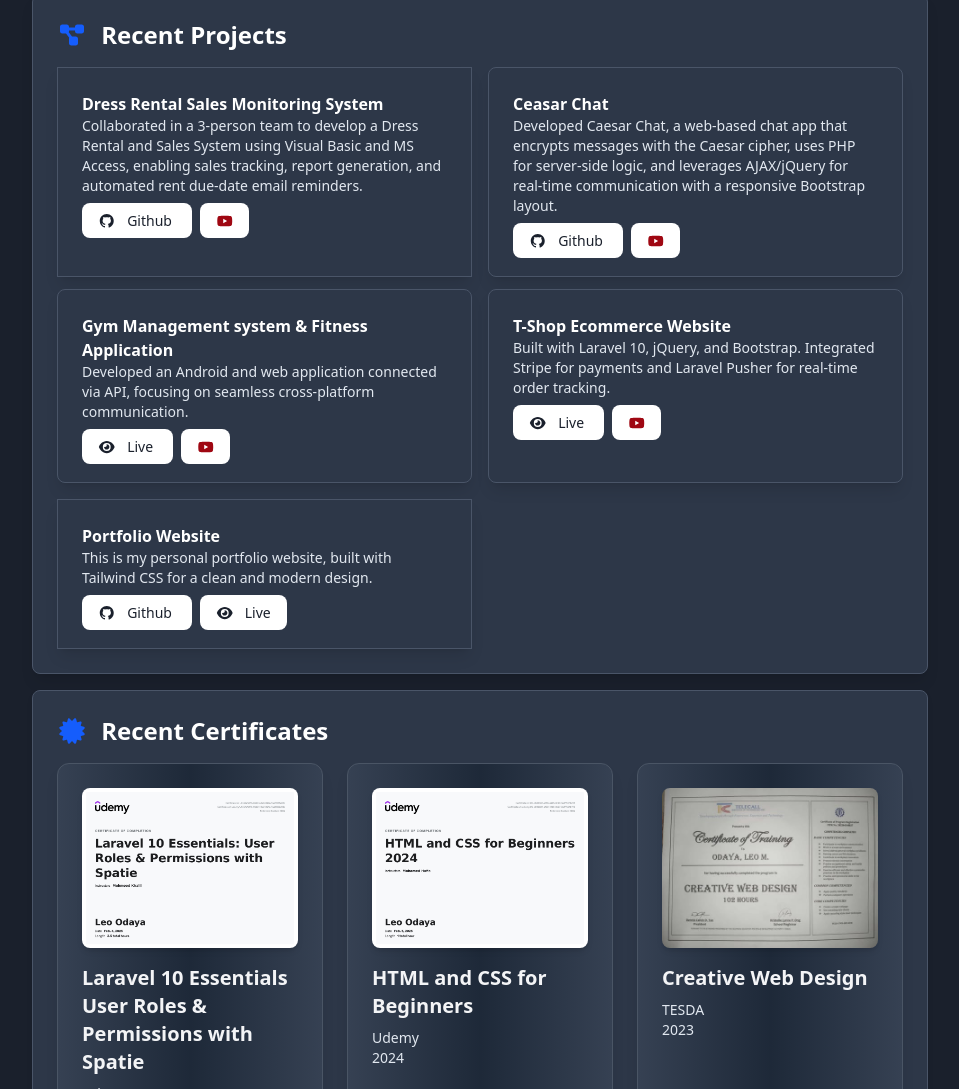
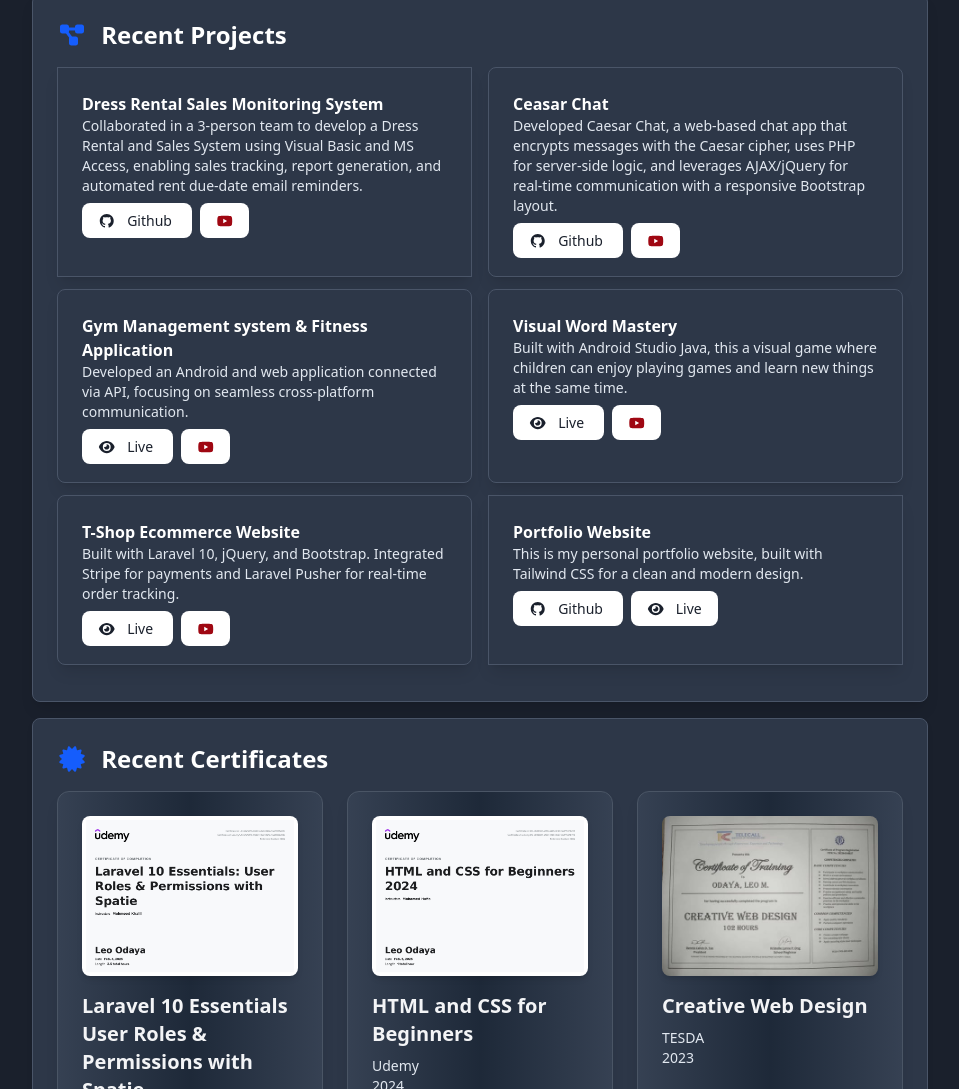
Before and after one commit to LeoOdaya117/Portfolio, a website: page public/index.html in a window 1280 px wide. Shown: the part 1282-2371 px from the top of the page, without its empty margins (160-1119 px from the left). Drawn offline with nearby package versions, Linux system fonts and the light colour scheme.

Commit message:
add new project "Visual Word Mastery" to recent projects section

```diff
--- a/public/index.html
+++ b/public/index.html
@@ -240,8 +240,9 @@
                             </a>
 
                     </div>
+
                 </div>
-                <div class="grid grid-cols-1 md:grid-cols-2 gap-4" data-aos="fade-up">
+                <div class="grid grid-cols-1 md:grid-cols-2 gap-4 mb-3" data-aos="fade-up">
                     <div data-aos="fade-up" class="recent-project bg-white border border-gray-200 shadow-lg   rounded-lg p-6">
                         <h3 class="font-semibold">Gym Management system & Fitness Application</h3>
                         <p class="text-sm mb-3">
@@ -256,6 +257,24 @@
                         </a>
 
                     </div>
+                    <div data-aos="fade-up" class="recent-project bg-white border border-gray-200 shadow-lg   rounded-lg p-6">
+                        <h3 class="font-semibold">Visual Word Mastery</h3>
+                        <p class="text-sm mb-3">
+                            Built with Android Studio Java, this a visual game where children can enjoy playing games and learn new things at the same time.
+                        </p>
+
+                        <a href="https://github.com/LeoOdaya117/Visual-Word-Mastery" target="_blank" class="email-btn bg-gray-800 text-white px-4 py-2 rounded-lg hover:bg-gray-900 text-sm text-center items-center mr-2">
+                            <i class="fas fa-eye mr-2"></i> Live
+                        </a>
+                        <a href="https://youtu.be/pxPusNjVkGk" target="_blank" class="email-btn bg-gray-800 text-white px-4 py-2 rounded-lg hover:bg-gray-900 text-sm text-center items-center">
+                            <i class="fab fa-youtube text-red-800"></i>
+                        </a>
+
+                    </div>
+
+                </div>
+                <div class="grid grid-cols-1 md:grid-cols-2 gap-4 mb-3" data-aos="fade-up">
+
                     <div data-aos="fade-up" class="recent-project bg-white border border-gray-200 shadow-lg  rounded-lg p-6">
                         <h3 class="font-semibold">T-Shop Ecommerce Website</h3>
                         <p class="text-sm mb-3">
```
